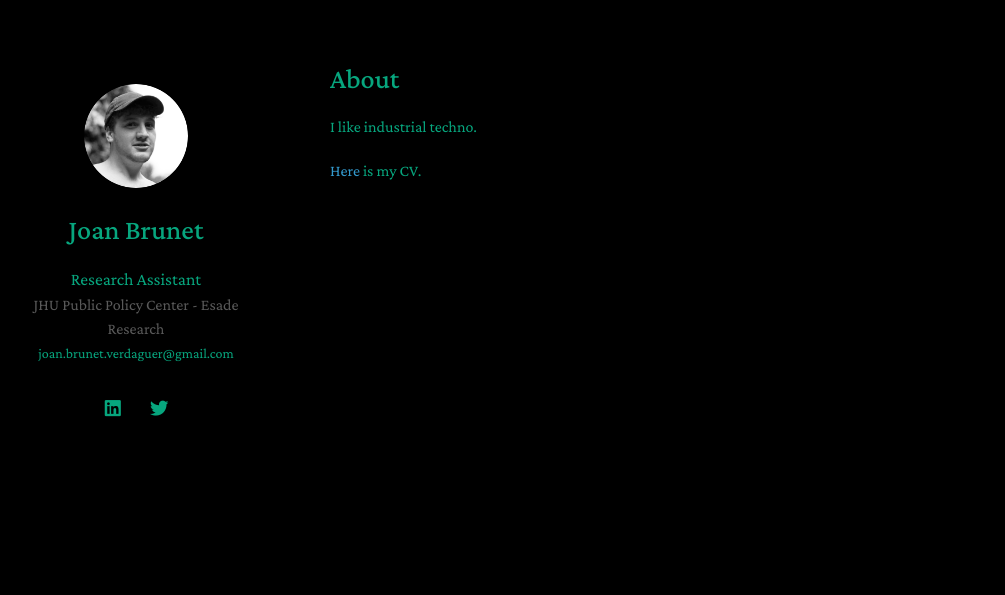
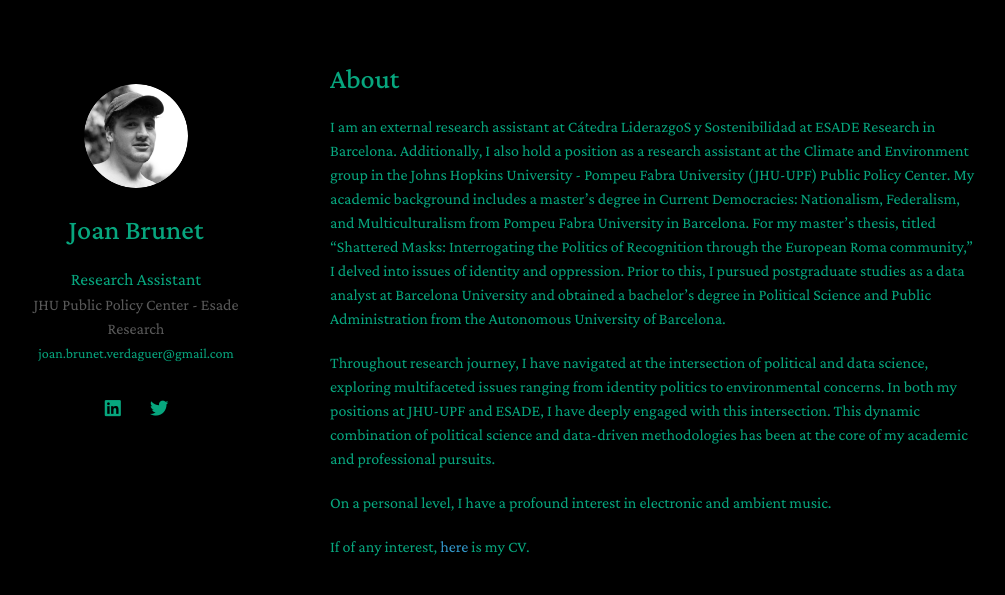
Before and after one commit to joanbrunet/joanbrunet.github.io, a Jekyll site: the page built from index.md, in a window 1280 px wide. Shown: the top 595 px of the page, without its empty margins (140-1145 px from the left). Built offline with Jekyll 4.4.1, drawn with Linux system fonts in a browser that asks for light colours; nearby versions of some CDN libraries; a style sheet for code colours, icons or effects is not loaded; our own code applies the rules of GitHub Pages for plain Markdown files.

Commit message:
Update index.md

```diff
--- a/index.md
+++ b/index.md
@@ -4,6 +4,11 @@ layout: homepage
 
 # About
 
-I like industrial techno.
+  I am an external research assistant at Cátedra LiderazgoS y Sostenibilidad at ESADE Research in Barcelona. Additionally, I also hold a position as a research assistant at the Climate and Environment group in the Johns Hopkins University - Pompeu Fabra University (JHU-UPF) Public Policy Center. My academic background includes a master's degree in Current Democracies: Nationalism, Federalism, and Multiculturalism from Pompeu Fabra University in Barcelona. For my master's thesis, titled "Shattered Masks: Interrogating the Politics of Recognition through the European Roma community," I delved into issues of identity and oppression. Prior to this, I pursued postgraduate studies as a data analyst at Barcelona University and obtained a bachelor's degree in Political Science and Public Administration from the Autonomous University of Barcelona.
 
-[Here](assets/files/curriculum_vitae.pdf) is my CV.
+  Throughout research journey, I have navigated at the intersection of political and data science, exploring multifaceted issues ranging from identity politics to environmental concerns. In both my positions at JHU-UPF and ESADE, I have deeply engaged with this intersection. This dynamic combination of political science and data-driven methodologies has been at the core of my academic and professional pursuits.
+
+
+  On a personal level, I have a profound interest in electronic and ambient music.
+
+  If of any interest, [here](assets/files/curriculum_vitae.pdf) is my CV.
```
